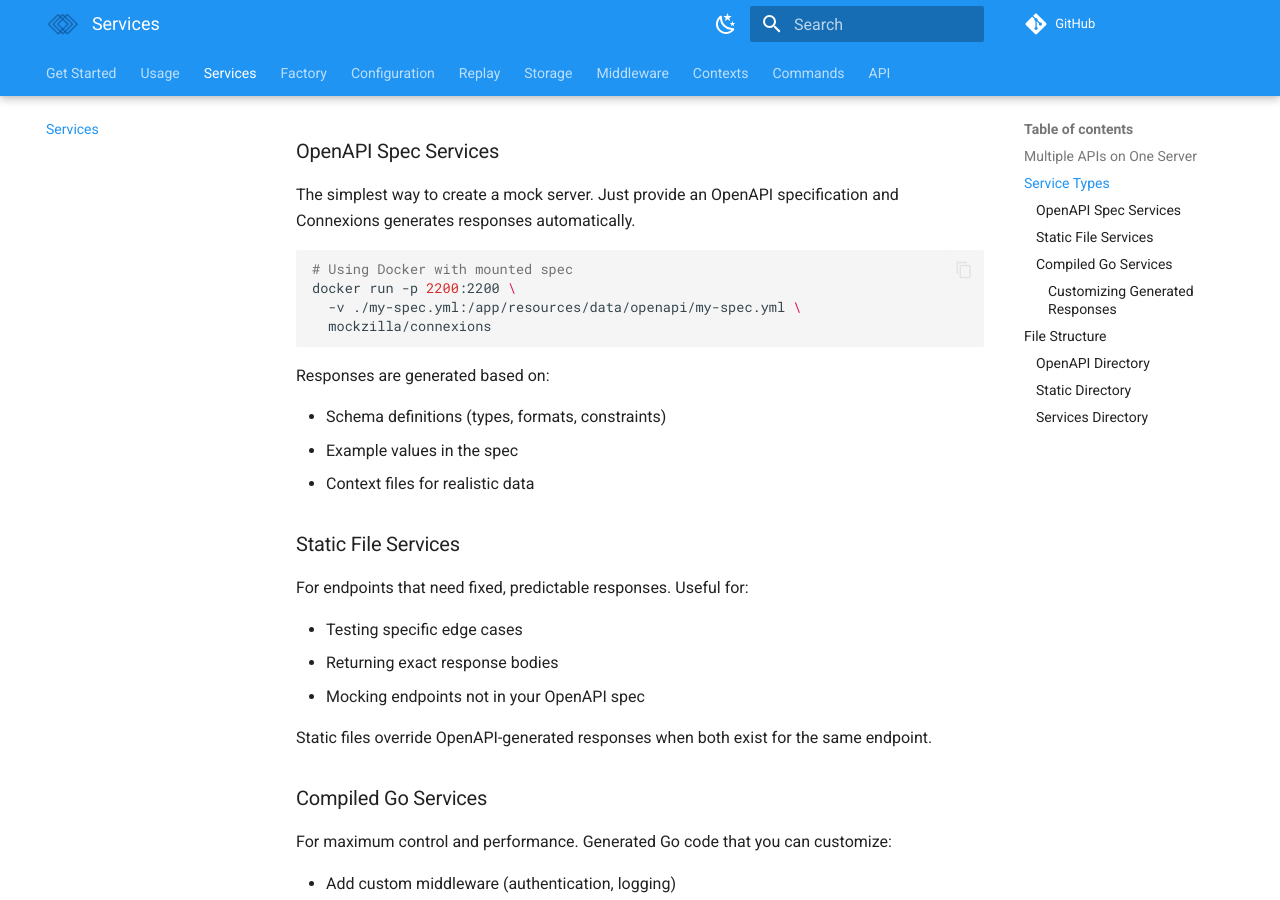
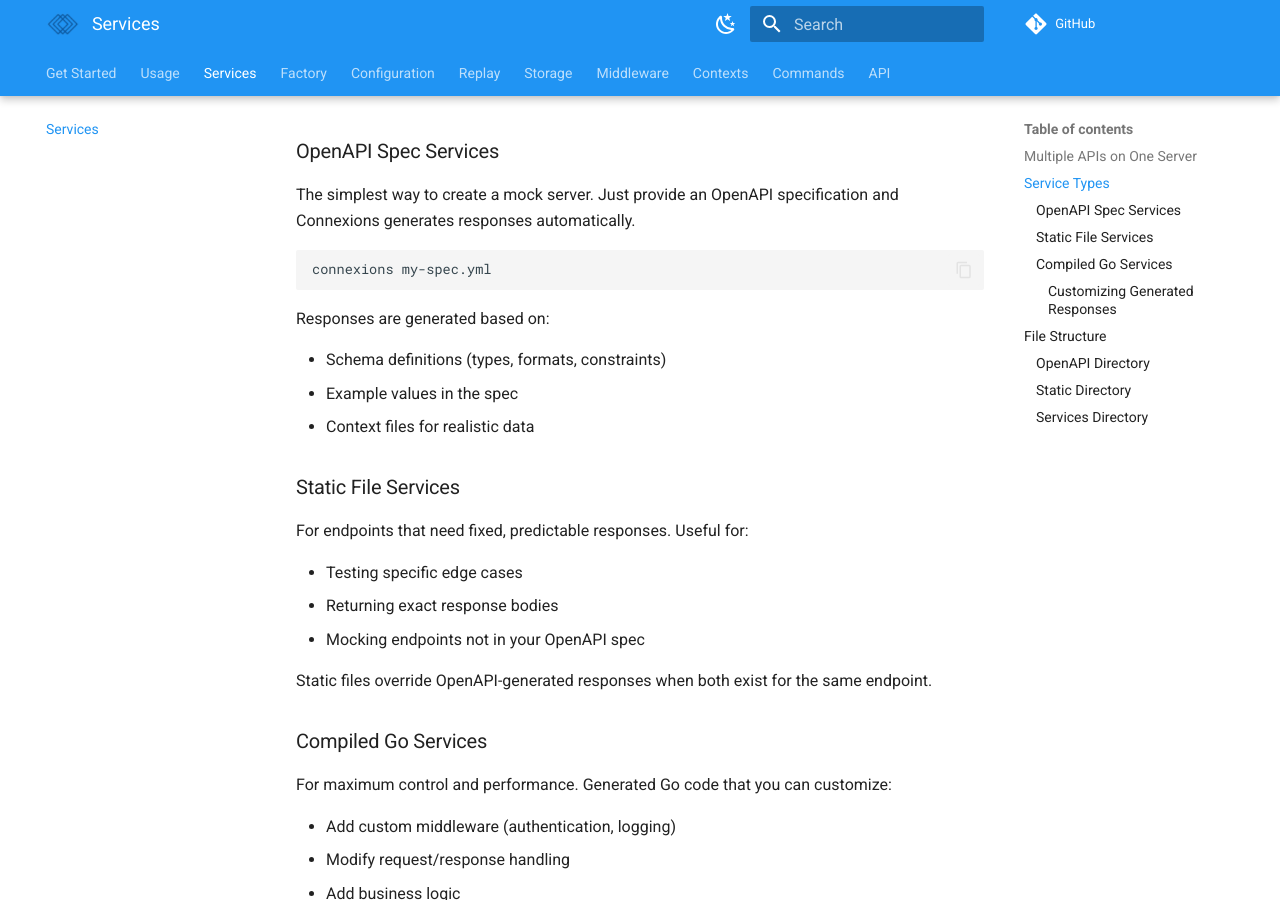
Before and after one commit to cubahno/connexions, an MkDocs documentation site: the page built from docs/services.md, in a window 1280 px wide and 900 px high, scrolled down 1039 px. Built offline with MkDocs 1.6.1 and Material for MkDocs 9.7.7, drawn with Linux system fonts in a browser that asks for light colours; comment, search, counter and statistics services are not loaded.

Commit message:
Update docs (#166)

````diff
--- a/docs/services.md
+++ b/docs/services.md
@@ -39,10 +39,7 @@ Connexions supports three types of services, each suited for different use cases
 The simplest way to create a mock server. Just provide an OpenAPI specification and Connexions generates responses automatically.
 
 ```bash
-# Using Docker with mounted spec
-docker run -p 2200:2200 \
-  -v ./my-spec.yml:/app/resources/data/openapi/my-spec.yml \
-  mockzilla/connexions
+connexions my-spec.yml
 ```
 
 Responses are generated based on:
````
Also changed, not shown: README.md (+1 -9 lines), docs/config/app.md (+2 -0 lines), docs/config/service.md (+3 -1 lines).
